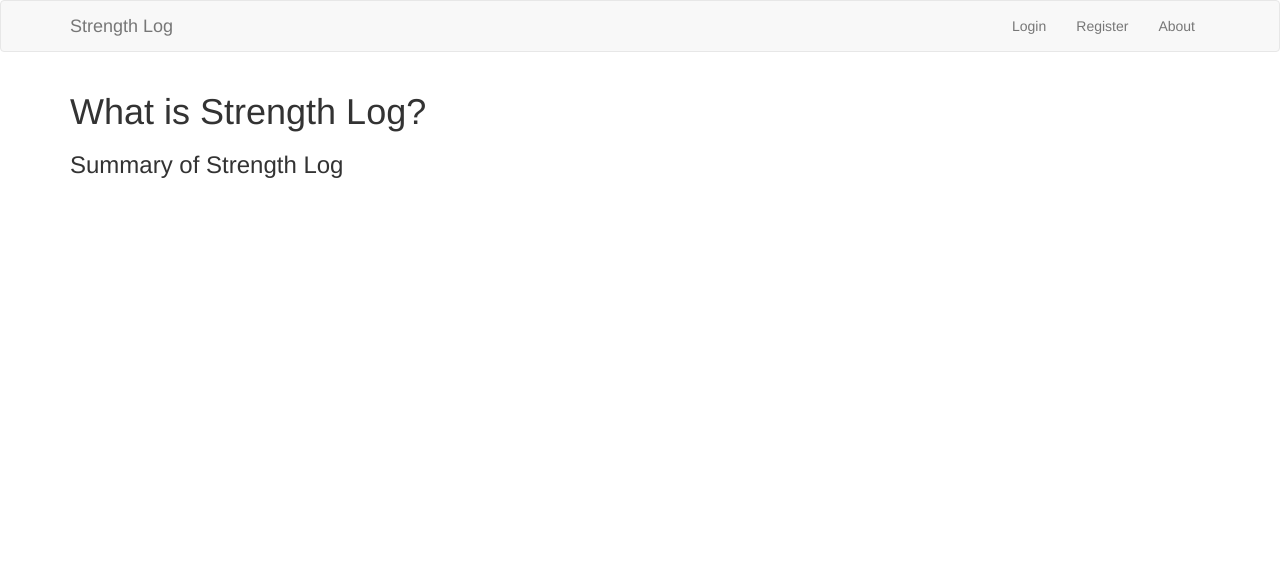
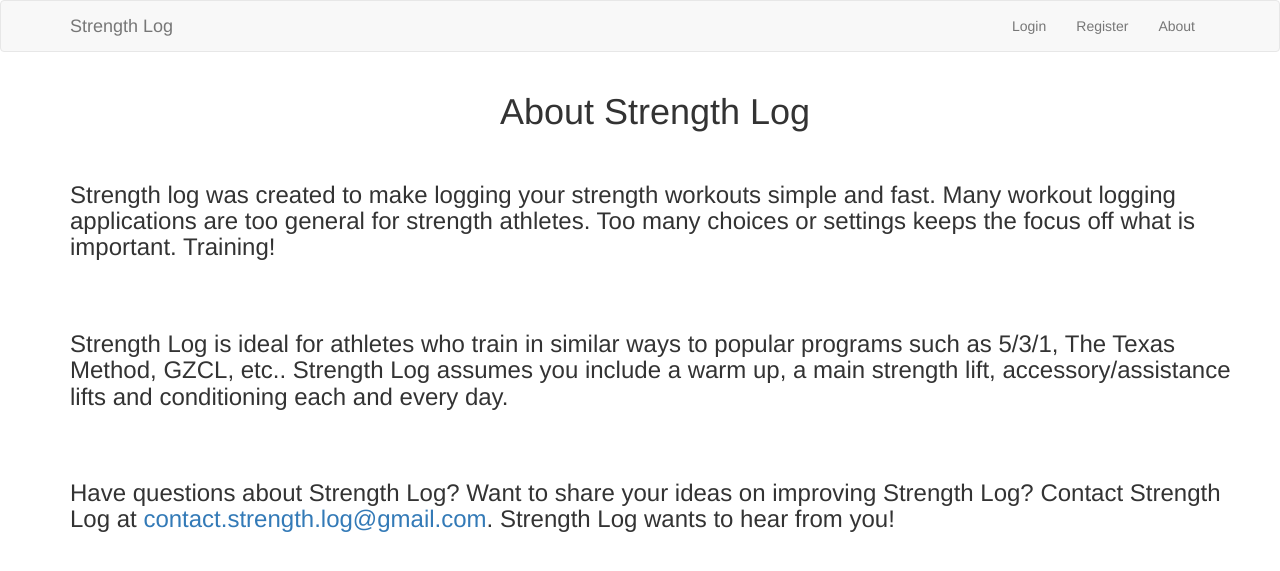
Before and after one commit to Rshep3087/strength_log, a Flask app: page /about in a window 1280 px wide. Shown: the top 571 px of the page. Run offline with Flask 2, Linux system fonts and the light colour scheme; some libraries are stand-ins or nearby versions.

Commit message:
improved about page

```diff
--- a/strength_log/main/routes.py
+++ b/strength_log/main/routes.py
@@ -28,7 +28,7 @@ def home():
             return redirect(url_for("main.main_lift", lift=form.main_lift.data))
 
     if not posts.items:
-        flash("To view posts on your home page, log your first workout!", "info")
+        flash("To view workouts on your home page, log your first workout!", "info")
         return redirect(url_for("posts.new_post"))
 
     return render_template(
@@ -53,7 +53,7 @@ def main_lift(lift):
 
     if not posts.items:
         flash(
-            f"To view your {capital_lift} posts, log your first {capital_lift} workout!",
+            f"To view your {capital_lift} workouts, log your first {capital_lift} workout!",
             "info",
         )
         return redirect(url_for("posts.new_post"))
--- a/strength_log/templates/about.html
+++ b/strength_log/templates/about.html
@@ -1,7 +1,24 @@
 {% extends "base.html" %}
 {% block app_content %}
-    <div>
-        <h1>What is Strength Log?</h1>
-        <h3>Summary of Strength Log</h3>
+<div class="content-section">
+	<div class="container">
+        <div>
+            <h1 class="text-center">About Strength Log</h1>
+        </div>
+        <br>
+        <div class="row">
+        <h3>Strength log was created to make logging your strength workouts simple and fast.
+            Many workout logging applications are too general for strength athletes. Too many choices or settings keeps the
+            focus off what is important. Training!</h3>
+        <br>
+        <br>
+        <h3>Strength Log is ideal for athletes who train in similar ways to popular programs such as 5/3/1, The Texas Method, GZCL, etc..
+            Strength Log assumes you include a warm up, a main strength lift, accessory/assistance lifts and conditioning each and every day.</h3>
+        <br>
+        <br>
+        <h3>Have questions about Strength Log? Want to share your ideas on improving Strength Log? Contact Strength Log at
+            <a href="mailto:contact.strength.log@gmail.com">contact.strength.log@gmail.com</a>. Strength Log wants to hear from you!
+        </h3>
     </div>
+</div>
 {% endblock %}
--- a/strength_log/templates/home.html
+++ b/strength_log/templates/home.html
@@ -4,7 +4,7 @@
 {% block app_content %}
 <div class="content-section">
 	<div class="container">
-		<h1>{{ filter_type }} Posts</h1>
+		<h1>{{ filter_type }} Workouts</h1>
 		<form class="form" method="POST" action="">
 			{{ form.hidden_tag() }}
 			<div class="form-inline">
```
Also changed, not shown: strength_log/templates/index.html (+24 -5 lines), strength_log/static/assets/log.png, strength_log/static/assets/mobile.png, strength_log/static/assets/post_view.png (added).
